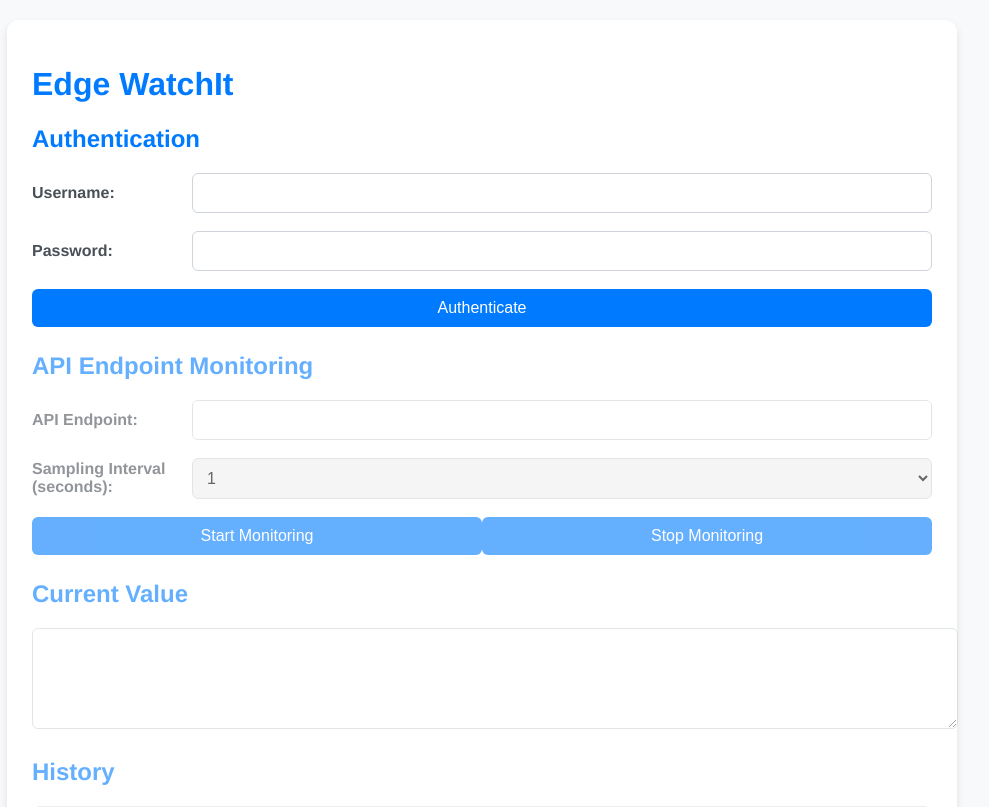
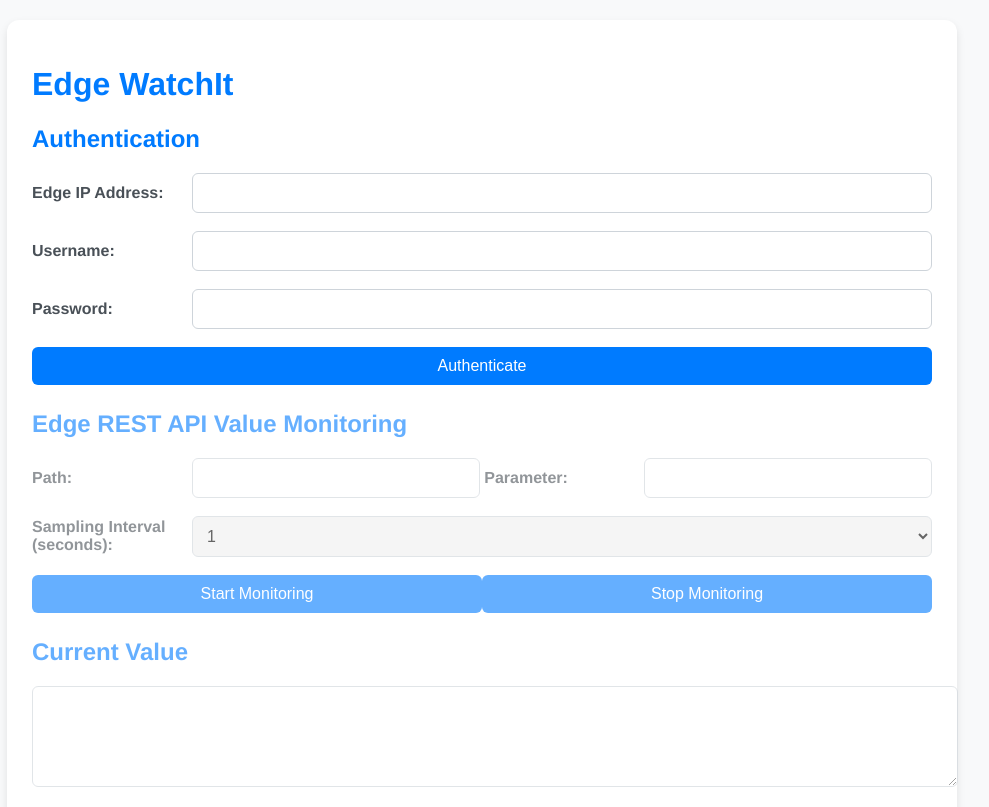
Before and after one commit to patricknatividad/edge-watch-it, a Flask app: page / in a window 1280 px wide. Shown: the top 807 px of the page, without its empty margins (158-1147 px from the left). Run offline with Flask 3, Linux system fonts and the light colour scheme.

Commit message:
pre-RC
Updated based on PMM/Dev feedback

```diff
--- a/app.py
+++ b/app.py
@@ -8,7 +8,7 @@
 app = Flask(__name__)
 
 # Configuration
-AUTH_ENDPOINT = os.getenv('AUTH_ENDPOINT', 'https://example.com/api/authenticate')
+AUTH_ENDPOINT = os.getenv('AUTH_ENDPOINT', 'https://10.164.195.223/edge/api/v1/login/getauthtoken/profile')
 BEARER_TOKEN = None
 
 monitoring_thread = None
@@ -23,31 +23,20 @@
 @app.route('/authenticate', methods=['POST'])
 def authenticate():
     """Authenticate user and return a token if successful."""
-    #global BEARER_TOKEN
-    #auth_details = {
-    #    "username": request.form['username'],
-    #    "password": request.form['password']
-    #}
-    #response = requests.post(AUTH_ENDPOINT, json=auth_details)
-    #if response.status_code == 200:
-    #    BEARER_TOKEN = response.json().get('token')
-    #    return jsonify({'status': 'Authentication successful'}), 200
-    #else:
-    #    return jsonify({'status': 'Authentication failed', 'message': 'Invalid username or password'}), 401
+    global BEARER_TOKEN
+    auth_details = {
+        "username": request.form['username'],
+        "password": request.form['password']
+    }
+    response = requests.post(AUTH_ENDPOINT, data=auth_details, verify=False)
+    if response.status_code == 200:
+        BEARER_TOKEN = response.json().get('accessToken')
+        return jsonify({'status': 'Authentication successful', 'accessToken': BEARER_TOKEN}), 200
+    else:
+        #error_message = response.json().get('message', 'Unknown error')
+        error_message = "ERROR: Authentication failed"
 
-    global BEARER_TOKEN
-    # Mock credentials
-    mock_username = "admin"
-    mock_password = "password123"
-
-    username = request.form['username']
-    password = request.form['password']
-
-    if username == mock_username and password == mock_password:
-        BEARER_TOKEN = "dummy_token"  # Use a dummy token for testing
-        return jsonify({'status': 'Authentication successful'}), 200
-    else:
-        return jsonify({'status': 'Authentication failed', 'message': 'Invalid username or password'}), 401
+        return jsonify({'status': 'Authentication failed', 'message': error_message}), 401
 
 @app.route('/start_monitoring', methods=['POST'])
 def start_monitoring():
@@ -64,11 +53,12 @@
         while not stop_event.is_set():
             try:
                 headers = {"Authorization": f"Bearer {BEARER_TOKEN}"}
-                response = requests.get(endpoint, headers=headers)
+                response = requests.get(endpoint, headers=headers, verify=False)
                 response.raise_for_status()
                 data = response.json()
                 timestamp = datetime.now().strftime('%Y-%m-%d %H:%M:%S')
                 log.append({'time': timestamp, 'value': data})
+                print(f"Monitoring result at {timestamp}: {data}")  # Alert the user of the result
                 time.sleep(interval)
             except requests.RequestException as e:
                 handle_monitoring_error(e)
--- a/static/scripts.js
+++ b/static/scripts.js
@@ -39,7 +39,11 @@
 }
 
 async function startMonitoring() {
-    const endpoint = document.getElementById('endpoint').value;
+    const ipAddress = document.getElementById('ipAddress').value;
+    const path = document.getElementById('path').value;
+    const param = document.getElementById('param').value;
+    const endpoint = `https://${ipAddress}/edge/api/v1/graph?path=${path}&p=${param}`;
+
     const interval = document.getElementById('interval').value;
 
     await fetch('/start_monitoring', {
--- a/static/styles.css
+++ b/static/styles.css
@@ -86,3 +86,9 @@
     pointer-events: none;
     opacity: 0.6;
 }
+.wide-input {
+    width: 70%;
+}
+.narrow-input {
+    width: 20%;
+}
--- a/templates/index.html
+++ b/templates/index.html
@@ -3,7 +3,7 @@
 <head>
     <meta charset="UTF-8">
     <meta name="viewport" content="width=device-width, initial-scale=1.0">
-    <title>API Value Monitor</title>
+    <title>Edge REST API WatchIt</title>
     <link rel="stylesheet" href="static/styles.css">
 </head>
 <body>
@@ -14,6 +14,10 @@
         <div class="form-container">
             <h2>Authentication</h2>
             <form id="auth-form">
+                <div class="form-group">
+                    <label for="ipAddress">Edge IP Address:</label>
+                    <input type="text" id="ipAddress" name="ipAddress" required>
+                </div>
                 <div class="form-group">
                     <label for="username">Username:</label>
                     <input type="text" id="username" name="username" required>
@@ -30,11 +34,14 @@
 
         <!-- API Endpoint Monitoring Section -->
         <div class="form-container disabled" id="monitor-form">
-            <h2>API Endpoint Monitoring</h2>
+            <h2>Edge REST API Value Monitoring</h2>
             <form>
                 <div class="form-group">
-                    <label for="endpoint">API Endpoint:</label>
-                    <input type="text" id="endpoint" name="endpoint" required>
+                    <label for="path">Path:</label>
+                    <input type="text" id="path" name="path" required class="wide-input">
+                    &nbsp;
+                    <label for="param">Parameter:</label>
+                    <input type="text" id="param" name="param" required class="narrow-input">
                 </div>
                 <div class="form-group">
                     <label for="interval">Sampling Interval (seconds):</label>
```
Also changed, not shown: 2 other files.
